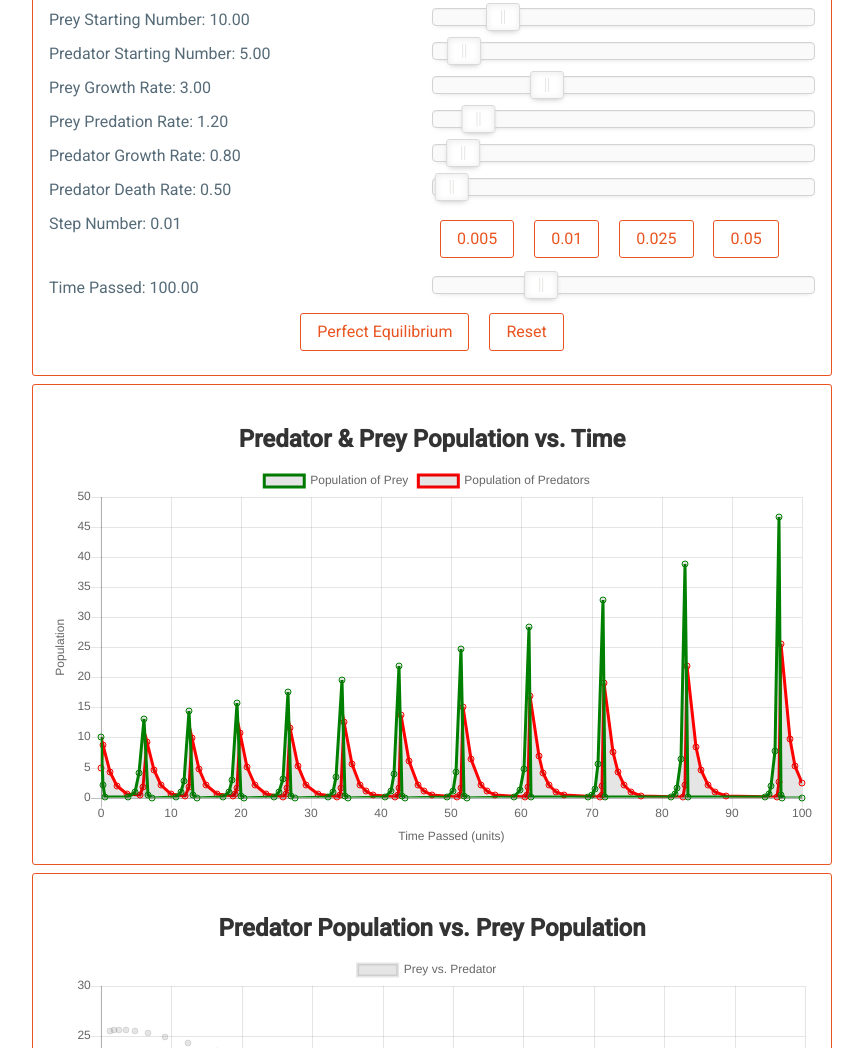
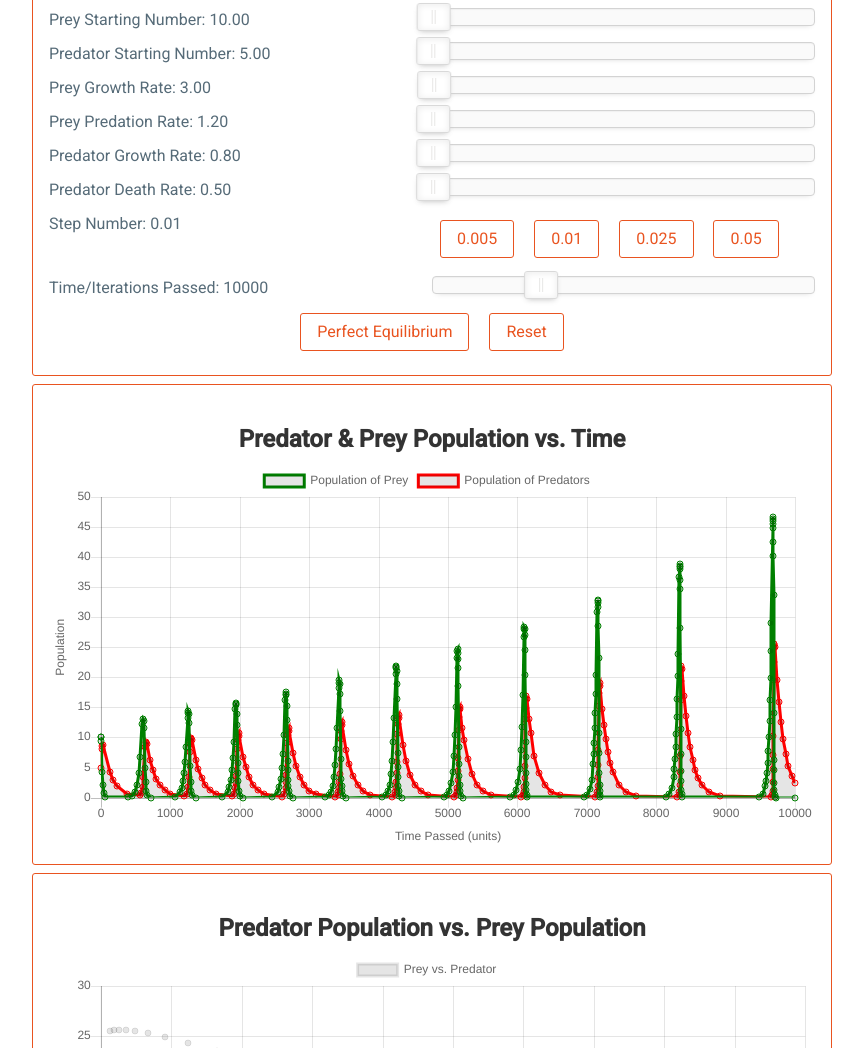
Before and after one commit to malsf21/lotka-volterra, a plain HTML site: page index.html in a window 1280 px wide. Shown: the part 235-1283 px from the top of the page, without its empty margins (208-1071 px from the left). Drawn offline with Linux system fonts and the light colour scheme.

Commit message:
fixes how steps and time is labelled

```diff
--- a/index.html
+++ b/index.html
@@ -88,7 +88,7 @@
       </div>
       <div class="row">
         <div class="column">
-          Time Passed: <span id="euler-total-value"></span>
+          Time/Iterations Passed: <span id="euler-total-value"></span>
         </div>
         <div class="column">
           <div id="euler-total-slider"></div>
--- a/js/app.js
+++ b/js/app.js
@@ -23,8 +23,8 @@ function doEuler(prey0, predator0) {
   let phaseArr = [];
 
   for (let i = 0; i < time; i += step) {
-    preyArr.push({x: i, y: prey0})
-    predatorArr.push({x: i, y: predator0})
+    preyArr.push({x: i/step, y: prey0})
+    predatorArr.push({x: i/step, y: predator0})
     if (predator0 > 0.5 && prey0 > 0.5) {
       phaseArr.push({x: prey0, y: predator0})
     }
@@ -189,7 +189,7 @@ noUiSlider.create(preyNumberSlider, {
   step: 1,
   range: {
     'min': 1,
-    'max': 50
+    'max': 5000
   }
 });
 
@@ -198,7 +198,7 @@ noUiSlider.create(predatorNumberSlider, {
   step: 1,
   range: {
     'min': 1,
-    'max': 50
+    'max': 5000
   }
 });
 
@@ -206,7 +206,7 @@ noUiSlider.create(preyGrowthSlider, {
   start: 3,
   range: {
     'min': 0.01,
-    'max': 10
+    'max': 1000
   }
 });
 
@@ -214,7 +214,7 @@ noUiSlider.create(preyPredationSlider, {
   start: 1.2,
   range: {
     'min': 0.01,
-    'max': 10
+    'max': 2000
   }
 });
 
@@ -222,7 +222,7 @@ noUiSlider.create(predatorGrowthSlider, {
   start: 0.8,
   range: {
     'min': 0.01,
-    'max': 10
+    'max': 1000
   }
 });
 
@@ -230,7 +230,7 @@ noUiSlider.create(predatorDeathSlider, {
   start: 0.5,
   range: {
     'min': 0.01,
-    'max': 10
+    'max': 1000
   }
 });
 /*
@@ -294,7 +294,7 @@ eulerStepSlider.noUiSlider.on('update', function(value) {
 eulerTotalSlider.noUiSlider.on('update', function(value) {
   time = Number(value[0])
   updateCharts(preyNumberSlider.noUiSlider.get(), predatorNumberSlider.noUiSlider.get())
-  eulerTotalValue.innerHTML = value;
+  eulerTotalValue.innerHTML = value/step;
 });
 
 function setVar(x,y,a,b,c,d,s,t){
```
